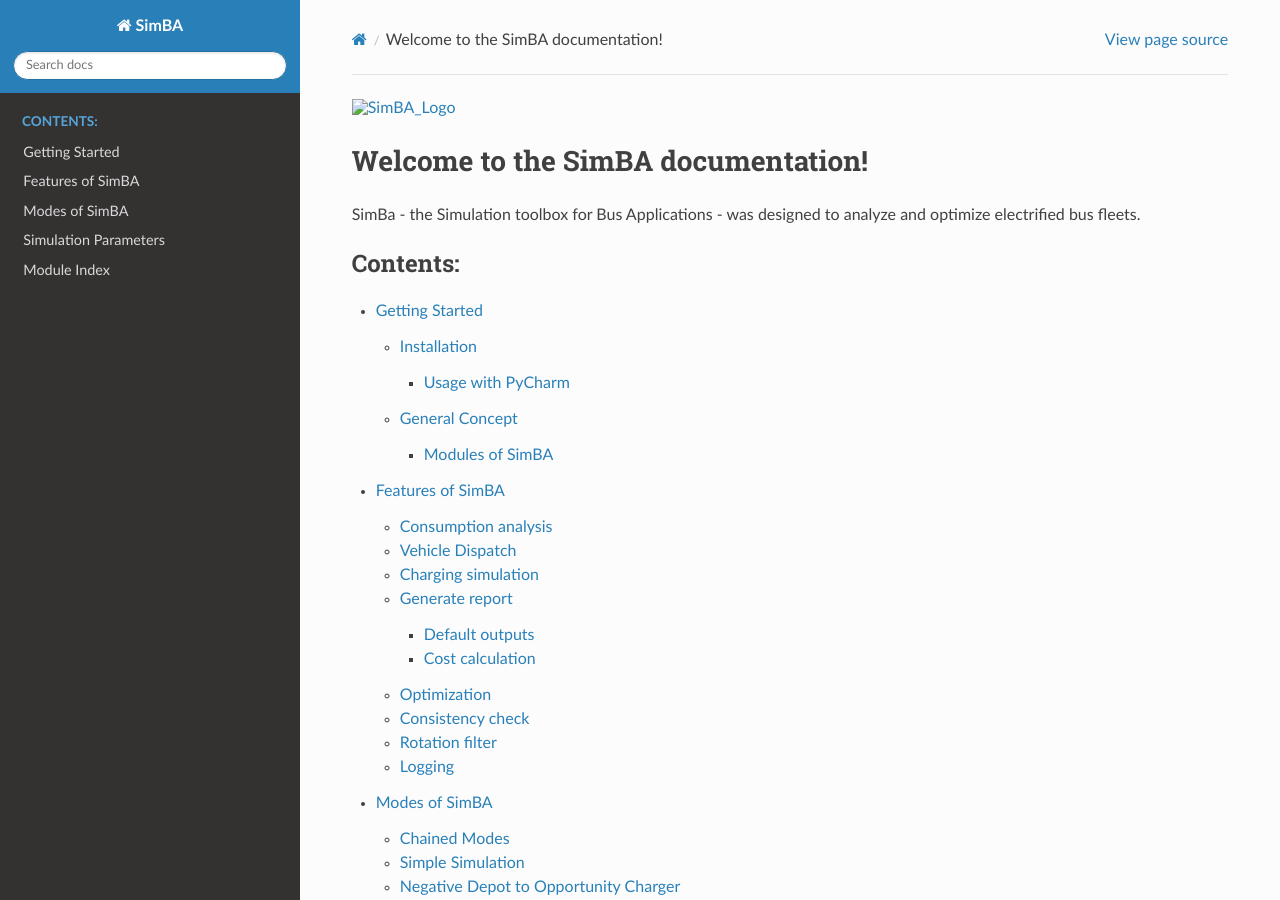
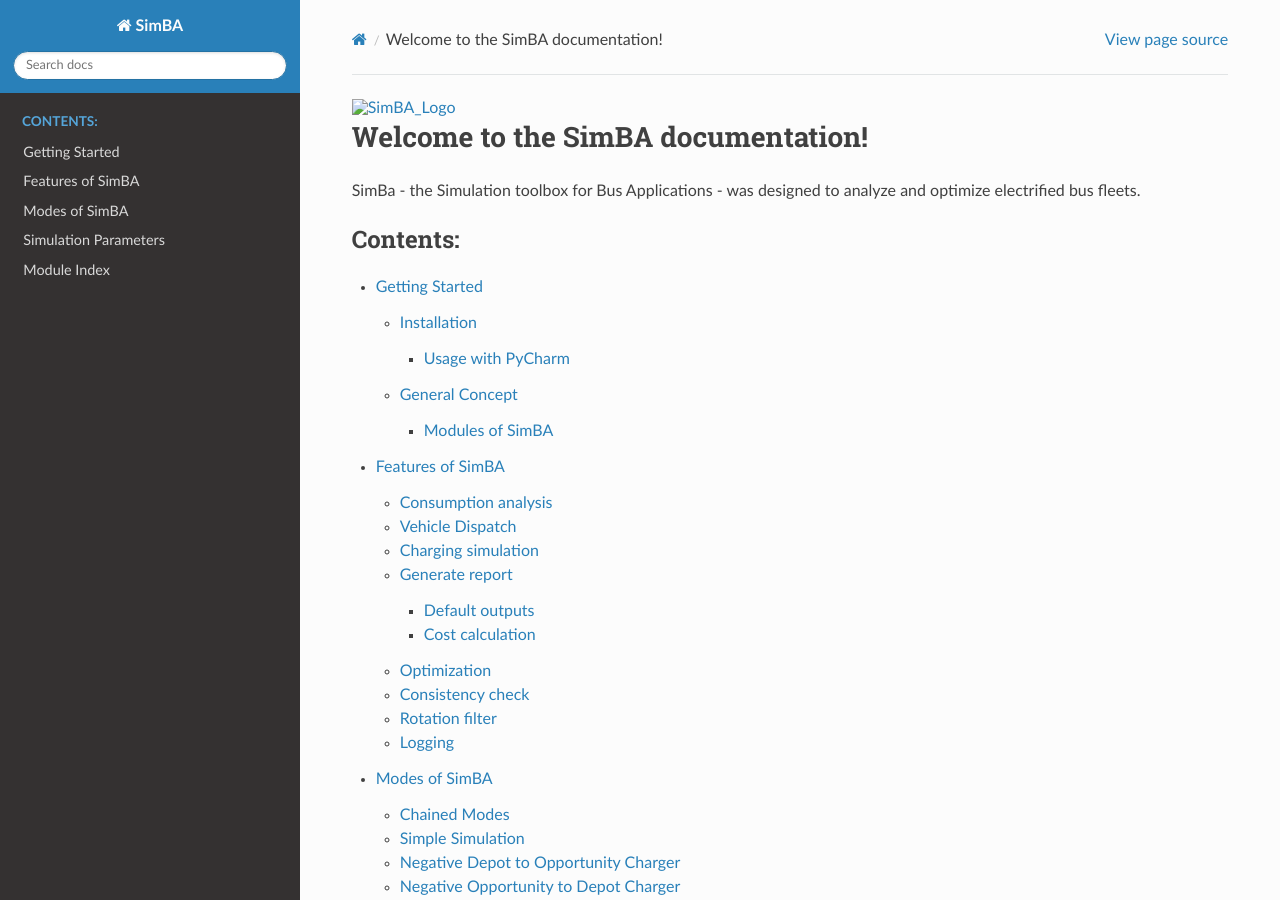
Before and after one commit to rl-institut/SimBA, a Sphinx documentation site: the page built from docs/source/index.rst, in a window 1280 px wide and 900 px high. Built offline with Sphinx 7.4.7 and the Read the Docs theme 2.0.0, drawn with Linux system fonts in a browser that asks for light colours.

Commit message:
Change figure to image

```diff
--- a/docs/source/index.rst
+++ b/docs/source/index.rst
@@ -4,9 +4,10 @@
    contain the root `toctree` directive.
 
 .. _figure_SimBA_logo:
-.. figure:: _static/SimBA_Logo.png
+.. image:: _static/SimBA_Logo.png
     :alt:  SimBA_Logo
     :width: 200
+
 
 Welcome to the SimBA documentation!
 ===================================
```
